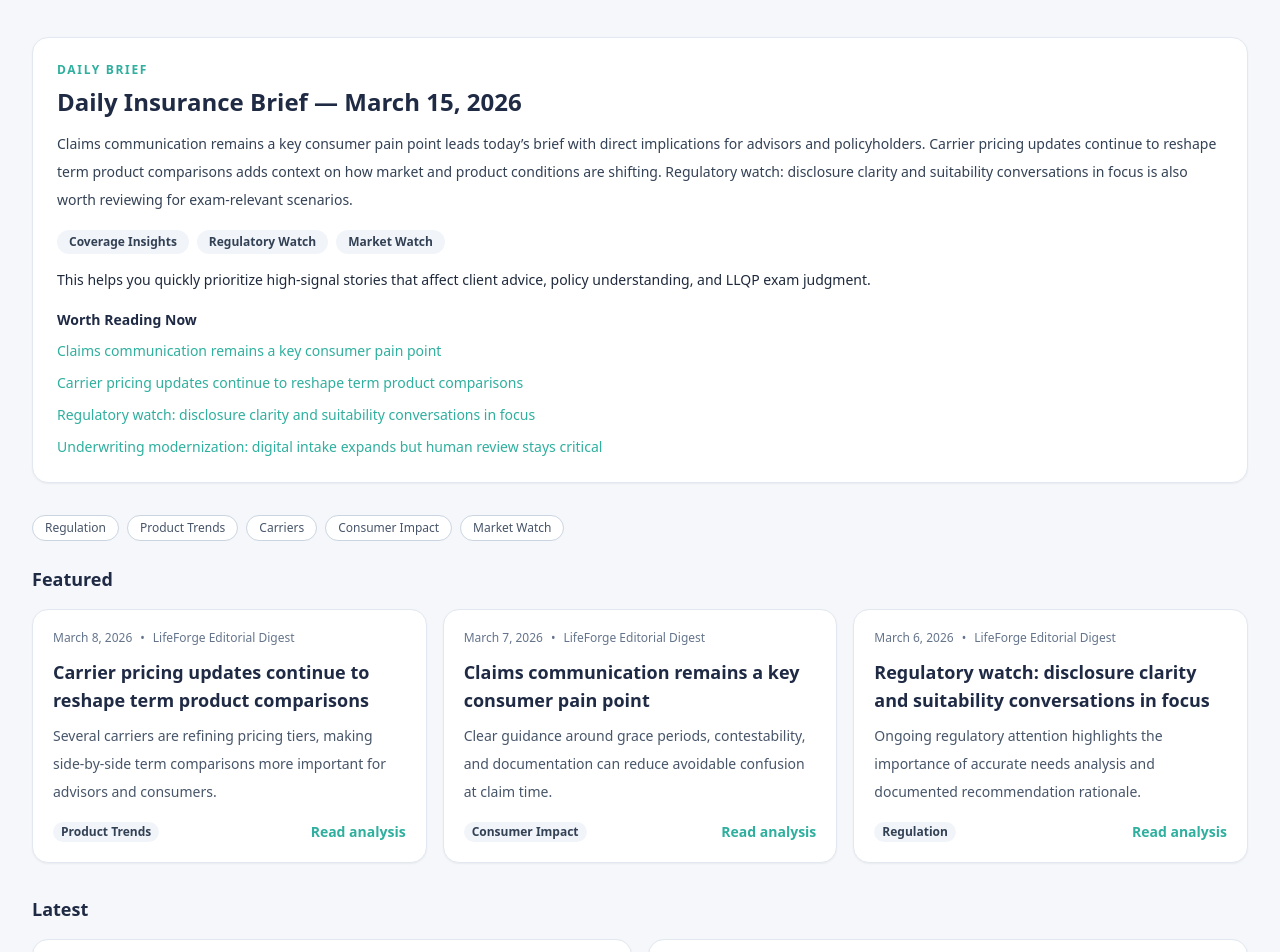
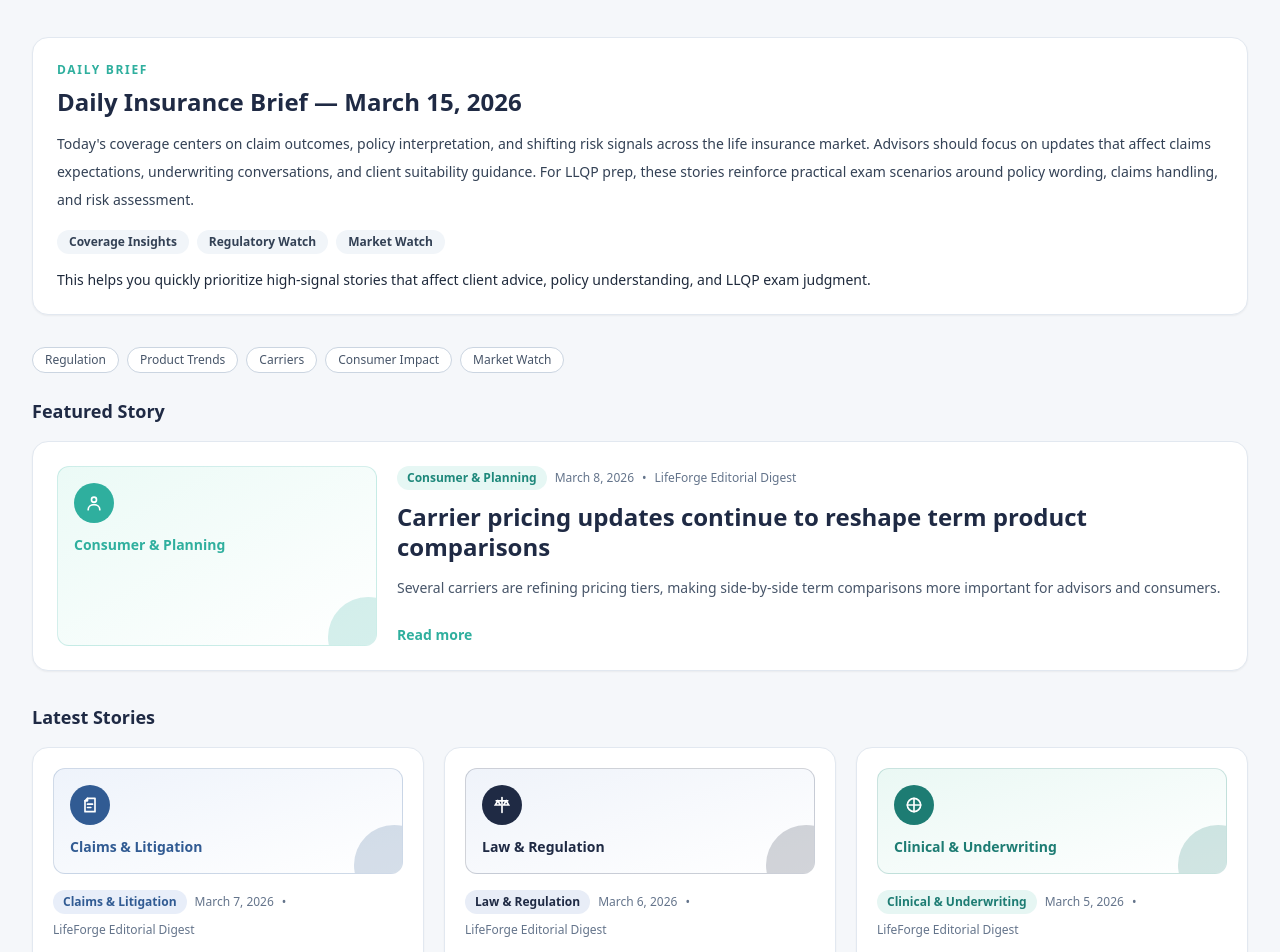
Before and after one commit to jfitz80/LifeForgeStudyPrep, a Next.js app: page /news in a window 1280 px wide. Shown: the part 240-1192 px from the top of the page. Built offline with nearby package versions, Linux system fonts and the light colour scheme.

Commit message:
Redesign news page with category visuals and dedupe

```diff
--- a/app/news/page.tsx
+++ b/app/news/page.tsx
@@ -2,6 +2,12 @@ import Link from 'next/link';
 import type { Metadata } from 'next';
 import SiteHeader from '@/components/editorial/SiteHeader';
 import SiteFooter from '@/components/editorial/SiteFooter';
+import {
+  classifyNewsCategory,
+  NewsCategoryVisual,
+  newsCategoryMeta,
+  type NewsCategoryKey
+} from '@/components/editorial/news-categories';
 import { digestTags } from '@/config/home';
 import { newsItems } from '@/data/news';
 import { isLiveNewsEnabled } from '@/lib/news/runtime';
@@ -31,6 +37,8 @@ type DailyBrief = {
   whyItMatters: string;
   worthReading: HubItem[];
 };
+
+type CategorizedHubItem = HubItem & { category: NewsCategoryKey };
 
 function mapStaticItems(): HubItem[] {
   return newsItems.map((item) => ({
@@ -76,6 +84,25 @@ function toTheme(tag: string): string {
   return 'Coverage Insights';
 }
 
+function normalizeHeadline(title: string): string {
+  return title
+    .toLowerCase()
+    .split(' - ')[0]
+    .replace(/[^a-z0-9\s]/g, ' ')
+    .replace(/\s+/g, ' ')
+    .trim();
+}
+
+function dedupeHubItems(items: HubItem[]): HubItem[] {
+  const seen = new Set<string>();
+  return items.filter((item) => {
+    const key = normalizeHeadline(item.title);
+    if (!key || seen.has(key)) return false;
+    seen.add(key);
+    return true;
+  });
+}
+
 function buildDailyBrief(items: HubItem[]): DailyBrief {
   const dateLabel = new Intl.DateTimeFormat('en-US', {
     month: 'long',
@@ -83,23 +110,26 @@ function buildDailyBrief(items: HubItem[]): DailyBrief {
     year: 'numeric'
   }).format(new Date());
 
-  const ranked = [...items]
-    .sort((a, b) => titleScore(b.title, b.tag) - titleScore(a.title, a.tag))
-    .slice(0, 5);
+  const ranked = [...items].sort((a, b) => titleScore(b.title, b.tag) - titleScore(a.title, a.tag));
 
-  const top = ranked[0];
-  const second = ranked[1];
-  const third = ranked[2];
+  const seen = new Set<string>();
+  const uniqueRanked = ranked.filter((item) => {
+    const key = normalizeHeadline(item.title);
+    if (!key || seen.has(key)) return false;
+    seen.add(key);
+    return true;
+  });
 
-  const themes = Array.from(new Set(ranked.map((i) => toTheme(i.tag))));
+  const shortlist = uniqueRanked.slice(0, 5);
+
+  const themes = Array.from(new Set(shortlist.map((i) => toTheme(i.tag))));
   while (themes.length < 3) themes.push('Client Impact');
   const keyThemes: [string, string, string] = [themes[0], themes[1], themes[2]];
 
-  const summary = top
-    ? `${top.title} leads today’s brief with direct implications for advisors and policyholders. ${
-        second ? `${second.title} adds context on how market and product conditions are shifting.` : 'Recent coverage shows a mix of market and policy developments.'
-      } ${third ? `${third.title} is also worth reviewing for exam-relevant scenarios.` : 'These updates are useful for practical LLQP review.'}`
-    : 'Today’s coverage is light, but key stories still highlight claims, policy structure, and underwriting implications. Review the latest items for client-facing relevance.';
+  const summary =
+    shortlist.length > 0
+      ? "Today's coverage centers on claim outcomes, policy interpretation, and shifting risk signals across the life insurance market. Advisors should focus on updates that affect claims expectations, underwriting conversations, and client suitability guidance. For LLQP prep, these stories reinforce practical exam scenarios around policy wording, claims handling, and risk assessment."
+      : 'Today’s coverage is light, but key stories still highlight claims, policy structure, and underwriting implications. Review the latest items for client-facing relevance.';
 
   return {
     title: `Daily Insurance Brief — ${dateLabel}`,
@@ -107,7 +137,7 @@ function buildDailyBrief(items: HubItem[]): DailyBrief {
     keyThemes,
     whyItMatters:
       'This helps you quickly prioritize high-signal stories that affect client advice, policy understanding, and LLQP exam judgment.',
-    worthReading: ranked
+    worthReading: shortlist
   };
 }
 
@@ -146,8 +176,15 @@ async function getHubItems(): Promise<{ mode: 'live' | 'static'; featured: HubIt
 }
 
 export default async function NewsHubPage() {
-  const { mode, featured, items } = await getHubItems();
-  const brief = buildDailyBrief(items);
+  const { mode, items } = await getHubItems();
+  const dedupedItems = dedupeHubItems(items);
+  const brief = buildDailyBrief(dedupedItems);
+  const categorized: CategorizedHubItem[] = dedupedItems.map((item) => ({
+    ...item,
+    category: classifyNewsCategory(item)
+  }));
+  const featuredStory = categorized[0];
+  const remaining = categorized.slice(1);
 
   return (
     <>
@@ -178,20 +215,6 @@ export default async function NewsHubPage() {
 
             <p className="mt-4 text-sm font-medium text-slate-800">{brief.whyItMatters}</p>
 
-            {brief.worthReading.length > 0 && (
-              <div className="mt-5">
-                <h3 className="text-sm font-semibold text-[#1F2A44]">Worth Reading Now</h3>
-                <ul className="mt-2 space-y-2">
-                  {brief.worthReading.map((item) => (
-                    <li key={`brief-${item.id ?? item.slug}`}>
-                      <Link href={`/news/${item.slug}`} className="text-sm text-[#2FAF9E] hover:text-[#1F2A44] hover:underline">
-                        {item.title}
-                      </Link>
-                    </li>
-                  ))}
-                </ul>
-              </div>
-            )}
           </section>
 
           <div className="mb-6 flex flex-wrap gap-2">
@@ -202,55 +225,65 @@ export default async function NewsHubPage() {
             ))}
           </div>
 
-          {featured.length > 0 && (
+          {featuredStory && (
             <section className="mb-8">
-              <h2 className="mb-4 text-lg font-semibold text-[#1F2A44]">Featured</h2>
-              <div className="grid gap-4 lg:grid-cols-3">
-                {featured.map((item) => (
-                  <article key={`featured-${item.id ?? item.slug}`} className="rounded-2xl border border-slate-200 bg-white p-5 shadow-sm">
-                    <div className="flex flex-wrap items-center gap-2 text-xs text-slate-500">
+              <h2 className="mb-4 text-lg font-semibold text-[#1F2A44]">Featured Story</h2>
+              <article className="grid gap-5 rounded-2xl border border-slate-200 bg-white p-6 shadow-sm transition duration-300 hover:-translate-y-0.5 hover:shadow-md lg:grid-cols-[320px_minmax(0,1fr)]">
+                <NewsCategoryVisual category={featuredStory.category} />
+                <div>
+                  <div className="flex flex-wrap items-center gap-2 text-xs text-slate-500">
+                    <span className={`rounded-full px-2.5 py-1 font-semibold ${newsCategoryMeta[featuredStory.category].badgeClass}`}>
+                      {newsCategoryMeta[featuredStory.category].label}
+                    </span>
+                    <span>{featuredStory.publishedAtLabel}</span>
+                    <span>•</span>
+                    <span>{featuredStory.source}</span>
+                  </div>
+                  <h3 className="mt-3 text-2xl font-bold leading-tight text-[#1F2A44]">{featuredStory.title}</h3>
+                  <p className="mt-3 text-sm leading-7 text-slate-600">{featuredStory.summary}</p>
+                  <div className="mt-5">
+                    <Link
+                      href={`/news/${featuredStory.slug}`}
+                      className="inline-flex items-center text-sm font-semibold text-[#2FAF9E] transition hover:text-[#1F2A44]"
+                    >
+                      Read more
+                    </Link>
+                  </div>
+                </div>
+              </article>
+            </section>
+          )}
+
+          <section>
+            <h2 className="mb-4 text-lg font-semibold text-[#1F2A44]">Latest Stories</h2>
+            {remaining.length === 0 ? (
+              <div className="rounded-2xl border border-slate-200 bg-white p-8 text-sm text-slate-600">
+                No additional articles available right now. Please check back shortly.
+              </div>
+            ) : (
+              <div className="grid gap-5 sm:grid-cols-2 xl:grid-cols-3">
+                {remaining.map((item) => (
+                  <article
+                    key={item.id ?? item.slug}
+                    className="rounded-2xl border border-slate-200 bg-white p-5 shadow-sm transition duration-300 hover:-translate-y-1 hover:shadow-md"
+                  >
+                    <NewsCategoryVisual category={item.category} />
+                    <div className="mt-4 flex flex-wrap items-center gap-2 text-xs text-slate-500">
+                      <span className={`rounded-full px-2.5 py-1 font-semibold ${newsCategoryMeta[item.category].badgeClass}`}>
+                        {newsCategoryMeta[item.category].label}
+                      </span>
                       <span>{item.publishedAtLabel}</span>
                       <span>•</span>
                       <span>{item.source}</span>
                     </div>
                     <h3 className="mt-3 text-lg font-bold text-[#1F2A44]">{item.title}</h3>
-                    <p className="mt-2 line-clamp-3 text-sm leading-7 text-slate-600">{item.summary}</p>
+                    <p className="mt-2 text-sm leading-7 text-slate-600">{item.summary}</p>
                     <div className="mt-4 flex items-center justify-between">
-                      <span className="rounded-full bg-slate-100 px-2 py-0.5 text-xs font-semibold text-slate-700">{item.tag}</span>
                       <Link href={`/news/${item.slug}`} className="text-sm font-semibold text-[#2FAF9E] hover:text-[#1F2A44]">
-                        Read analysis
-                      </Link>
-                    </div>
-                  </article>
-                ))}
-              </div>
-            </section>
-          )}
-
-          <section>
-            <h2 className="mb-4 text-lg font-semibold text-[#1F2A44]">Latest</h2>
-            {items.length === 0 ? (
-              <div className="rounded-2xl border border-slate-200 bg-white p-8 text-sm text-slate-600">
-                No articles available right now. Please check back shortly.
-              </div>
-            ) : (
-              <div className="grid gap-4 md:grid-cols-2">
-                {items.map((item) => (
-                  <article key={item.id ?? item.slug} className="rounded-2xl border border-slate-200 bg-white p-5 shadow-sm">
-                    <div className="flex flex-wrap items-center gap-2 text-xs text-slate-500">
-                      <span>{item.publishedAtLabel}</span>
-                      <span>•</span>
-                      <span>{item.source}</span>
-                      <span className="rounded-full bg-slate-100 px-2 py-0.5 font-semibold text-slate-700">{item.tag}</span>
-                    </div>
-                    <h3 className="mt-3 text-xl font-bold text-[#1F2A44]">{item.title}</h3>
-                    <p className="mt-2 text-sm leading-7 text-slate-600">{item.summary}</p>
-                    <div className="mt-4 flex gap-4">
-                      <Link href={`/news/${item.slug}`} className="text-sm font-semibold text-[#2FAF9E] hover:text-[#1F2A44]">
-                        Read analysis
+                        Read more
                       </Link>
                       <a href="/#newsletter-signup" className="text-sm font-semibold text-slate-700 hover:text-slate-900">
-                        Get weekly digest
+                        Weekly digest
                       </a>
                     </div>
                   </article>
--- /dev/null
+++ b/components/editorial/news-categories.tsx
@@ -0,0 +1,173 @@
+import type { ReactElement } from 'react';
+
+export type NewsCategoryKey =
+  | 'law-regulation'
+  | 'claims-litigation'
+  | 'clinical-underwriting'
+  | 'future-risk'
+  | 'industry-market'
+  | 'consumer-planning'
+  | 'product-innovation';
+
+export type NewsCategoryMeta = {
+  label: string;
+  accent: string;
+  badgeClass: string;
+  panelClass: string;
+};
+
+export type CategoryInput = {
+  title: string;
+  summary: string;
+  tag: string;
+};
+
+export const newsCategoryMeta: Record<NewsCategoryKey, NewsCategoryMeta> = {
+  'law-regulation': {
+    label: 'Law & Regulation',
+    accent: '#1F2A44',
+    badgeClass: 'bg-[#E8EDF7] text-[#1F2A44]',
+    panelClass: 'from-[#EFF3FA] to-white border-[#D7DFEE]'
+  },
+  'claims-litigation': {
+    label: 'Claims & Litigation',
+    accent: '#315B93',
+    badgeClass: 'bg-[#E8EEF9] text-[#315B93]',
+    panelClass: 'from-[#EEF3FB] to-white border-[#D5E1F5]'
+  },
+  'clinical-underwriting': {
+    label: 'Clinical & Underwriting',
+    accent: '#1D7C73',
+    badgeClass: 'bg-[#E6F6F3] text-[#1D7C73]',
+    panelClass: 'from-[#EAF8F4] to-white border-[#CAEBDD]'
+  },
+  'future-risk': {
+    label: 'Future Risk',
+    accent: '#4A5568',
+    badgeClass: 'bg-[#EEF1F5] text-[#4A5568]',
+    panelClass: 'from-[#F2F5F8] to-white border-[#DFE5EC]'
+  },
+  'industry-market': {
+    label: 'Industry & Market',
+    accent: '#24334E',
+    badgeClass: 'bg-[#EAF0F8] text-[#24334E]',
+    panelClass: 'from-[#EDF2F8] to-white border-[#DCE5F0]'
+  },
+  'consumer-planning': {
+    label: 'Consumer & Planning',
+    accent: '#2FAF9E',
+    badgeClass: 'bg-[#E6F7F4] text-[#1E887B]',
+    panelClass: 'from-[#EBFAF6] to-white border-[#D0EFE8]'
+  },
+  'product-innovation': {
+    label: 'Product Innovation',
+    accent: '#0E8F9A',
+    badgeClass: 'bg-[#E6F6F8] text-[#0E8F9A]',
+    panelClass: 'from-[#EAF8FA] to-white border-[#CFEAF0]'
+  }
+};
+
+function CategoryIcon({ category }: { category: NewsCategoryKey }): ReactElement {
+  if (category === 'law-regulation') {
+    return (
+      <svg viewBox="0 0 24 24" className="h-5 w-5 text-white" fill="none" stroke="currentColor" strokeWidth="2" strokeLinecap="round">
+        <path d="M12 3v18" />
+        <path d="M5 7h14" />
+        <path d="M7 7l-3 5h6l-3-5z" />
+        <path d="M17 7l-3 5h6l-3-5z" />
+      </svg>
+    );
+  }
+
+  if (category === 'claims-litigation') {
+    return (
+      <svg viewBox="0 0 24 24" className="h-5 w-5 text-white" fill="none" stroke="currentColor" strokeWidth="2" strokeLinecap="round" strokeLinejoin="round">
+        <path d="M9 4h9v16H6V7z" />
+        <path d="M9 4v3H6" />
+        <path d="M9 11h6" />
+        <path d="M9 15h4" />
+      </svg>
+    );
+  }
+
+  if (category === 'clinical-underwriting') {
+    return (
+      <svg viewBox="0 0 24 24" className="h-5 w-5 text-white" fill="none" stroke="currentColor" strokeWidth="2" strokeLinecap="round" strokeLinejoin="round">
+        <path d="M12 4v16" />
+        <path d="M4 12h16" />
+        <circle cx="12" cy="12" r="8" />
+      </svg>
+    );
+  }
+
+  if (category === 'future-risk') {
+    return (
+      <svg viewBox="0 0 24 24" className="h-5 w-5 text-white" fill="none" stroke="currentColor" strokeWidth="2" strokeLinecap="round" strokeLinejoin="round">
+        <path d="M12 3l7 4v5c0 5-3.5 7.5-7 9-3.5-1.5-7-4-7-9V7z" />
+        <path d="M9.5 12.5l1.5 1.5 3.5-3.5" />
+      </svg>
+    );
+  }
+
+  if (category === 'industry-market') {
+    return (
+      <svg viewBox="0 0 24 24" className="h-5 w-5 text-white" fill="none" stroke="currentColor" strokeWidth="2" strokeLinecap="round" strokeLinejoin="round">
+        <path d="M4 19h16" />
+        <path d="M6 16v-5" />
+        <path d="M11 16V8" />
+        <path d="M16 16v-3" />
+      </svg>
+    );
+  }
+
+  if (category === 'consumer-planning') {
+    return (
+      <svg viewBox="0 0 24 24" className="h-5 w-5 text-white" fill="none" stroke="currentColor" strokeWidth="2" strokeLinecap="round" strokeLinejoin="round">
+        <circle cx="12" cy="8" r="3" />
+        <path d="M5 20c0-3.5 3-6 7-6s7 2.5 7 6" />
+      </svg>
+    );
+  }
+
+  return (
+    <svg viewBox="0 0 24 24" className="h-5 w-5 text-white" fill="none" stroke="currentColor" strokeWidth="2" strokeLinecap="round" strokeLinejoin="round">
+      <path d="M12 2v4" />
+      <path d="M12 18v4" />
+      <path d="M4.9 4.9l2.8 2.8" />
+      <path d="M16.3 16.3l2.8 2.8" />
+      <circle cx="12" cy="12" r="4" />
+    </svg>
+  );
+}
+
+export function NewsCategoryVisual({ category }: { category: NewsCategoryKey }) {
+  const meta = newsCategoryMeta[category];
+
+  return (
+    <div
+      className={`relative overflow-hidden rounded-xl border bg-gradient-to-br p-4 ${meta.panelClass}`}
+      style={{ borderColor: `${meta.accent}33` }}
+    >
+      <div className="mb-3 inline-flex h-10 w-10 items-center justify-center rounded-full" style={{ backgroundColor: meta.accent }}>
+        <CategoryIcon category={category} />
+      </div>
+      <p className="text-sm font-semibold" style={{ color: meta.accent }}>
+        {meta.label}
+      </p>
+      <div className="pointer-events-none absolute -bottom-8 -right-8 h-20 w-20 rounded-full opacity-20" style={{ backgroundColor: meta.accent }} />
+    </div>
+  );
+}
+
+export function classifyNewsCategory(item: CategoryInput): NewsCategoryKey {
+  const text = `${item.title} ${item.summary} ${item.tag}`.toLowerCase();
+
+  if (/(regulat|law|legislation|compliance|court|ruling|legal)/.test(text)) return 'law-regulation';
+  if (/(claim|litigation|lawsuit|settle|beneficiar|payout|contestability)/.test(text)) return 'claims-litigation';
+  if (/(underwriting|clinical|medical|health|mortality|risk class)/.test(text)) return 'clinical-underwriting';
+  if (/(catastrophe|climate|cyber|emerging risk|future risk|volatility)/.test(text)) return 'future-risk';
+  if (/(consumer|family|planning|advisor|retire|coverage amount|personal finance)/.test(text)) return 'consumer-planning';
+  if (/(insurtech|innovation|ai|automation|digital|new product|launch)/.test(text)) return 'product-innovation';
+
+  return 'industry-market';
+}
```
